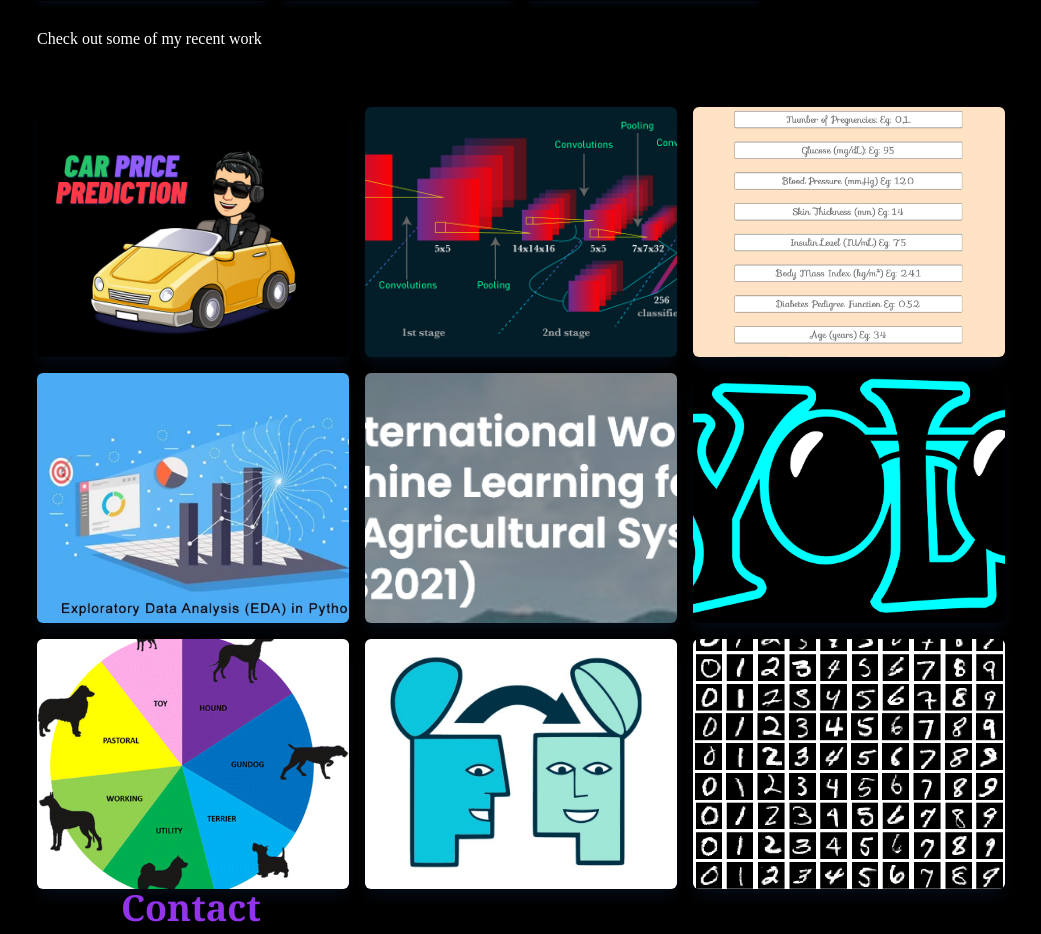
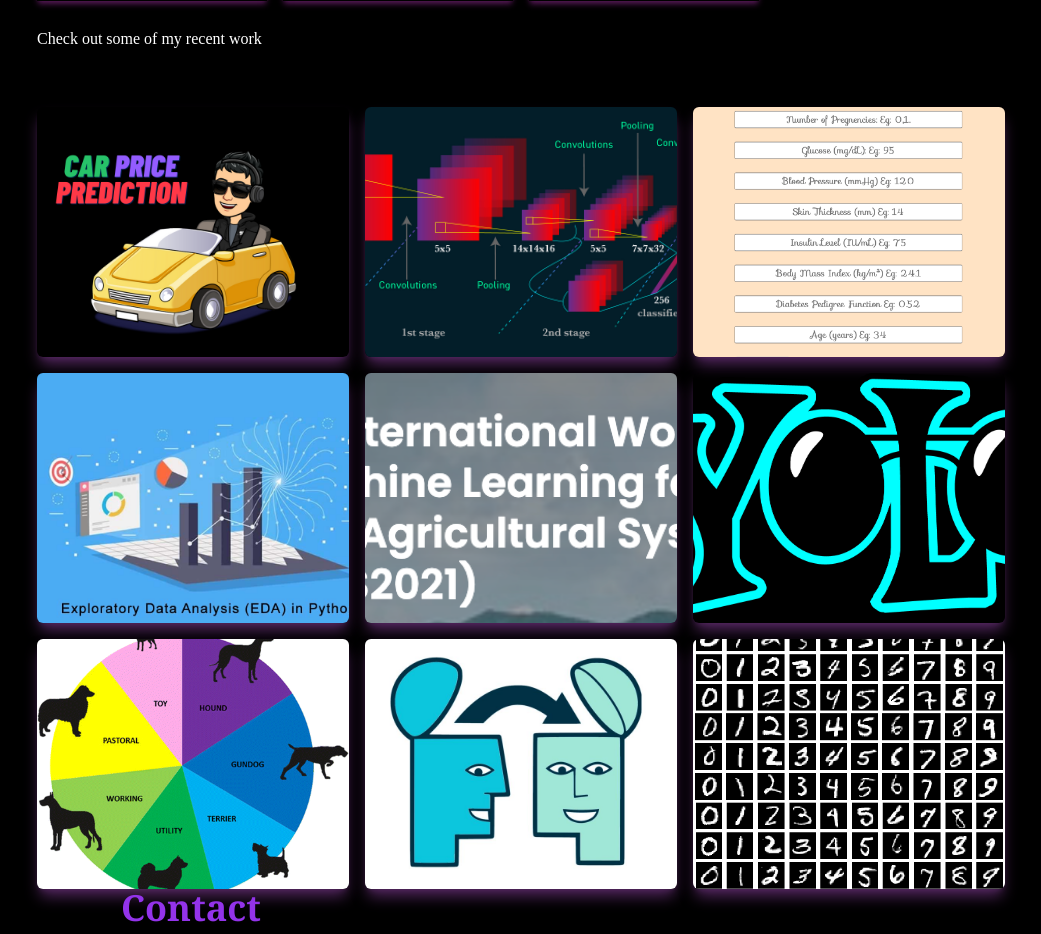
Before and after one commit to AbnormalDistribution99/my_Portfolio_main, a React (Create React App) app: page / in a window 1280 px wide. Shown: the part 1758-2692 px from the top of the page, without its empty margins (119-1160 px from the left). Built offline with nearby package versions, Linux system fonts and the light colour scheme.

Commit message:
quick_changes

```diff
--- a/src/components/Skills.jsx
+++ b/src/components/Skills.jsx
@@ -29,63 +29,63 @@ const Skills = () => {
                 </p>
             </div>
                 <div className='w-full grid grid-cols-4 sm:grid-cols-4 gap-4 text-center py-8'>
-                    <div className='shadow-md shadow-[#040c16] hover:scale-110 duration-500'>
+                    <div className='shadow-md shadow-[#501750] hover:scale-110 duration-500'>
                         <img className='w-20 mx-auto' src={AWS} alt='AWS Icon'/>
                         <p className='my-4 text-green-400'>AWS</p>
                     </div>
-                    <div className='shadow-md shadow-[#040c16] hover:scale-110 duration-500'>
+                    <div className='shadow-md shadow-[#501750] hover:scale-110 duration-500'>
                         <img className='w-20 mx-auto' src={Keras} alt='Keras Icon'/>
                         <p className='my-4 text-green-400'>Keras</p>
                     </div>
-                    <div className='shadow-md shadow-[#040c16] hover:scale-110 duration-500'>
+                    <div className='shadow-md shadow-[#501750] hover:scale-110 duration-500'>
                         <img className='w-20 mx-auto' src={Numpy} alt='Numpy Icon'/>
                         <p className='my-4 text-green-400'>Numpy</p>
                     </div>
-                    <div className='shadow-md shadow-[#040c16] hover:scale-110 duration-500'>
+                    <div className='shadow-md shadow-[#501750] hover:scale-110 duration-500'>
                         <img className='w-20 mx-auto' src={Opencv} alt='Opencv Icon'/>
                         <p className='my-4 text-green-400'>Opencv</p>
                     </div>
-                    <div className='shadow-md shadow-[#040c16] hover:scale-110 duration-500'>
+                    <div className='shadow-md shadow-[#501750] hover:scale-110 duration-500'>
                         <img className='w-20 mx-auto' src={Pandas} alt='Pandas Icon'/>
                         <p className='my-4 text-green-400'>Pandas</p>
                     </div>
-                    <div className='shadow-md shadow-[#040c16] hover:scale-110 duration-500'>
+                    <div className='shadow-md shadow-[#501750] hover:scale-110 duration-500'>
                         <img className='w-20 mx-auto' src={Pytorch} alt='Pytorch Icon'/>
                         <p className='my-4 text-green-400'>Pytorch</p>
                     </div>
-                    <div className='shadow-md shadow-[#040c16] hover:scale-110 duration-500'>
+                    <div className='shadow-md shadow-[#501750] hover:scale-110 duration-500'>
                         <img className='w-20 mx-auto' src={Seaborn} alt='Seaborn Icon'/>
                         <p className='my-4 text-green-400'>Seaborn</p>
                     </div>
-                    <div className='shadow-md shadow-[#040c16] hover:scale-110 duration-500'>
+                    <div className='shadow-md shadow-[#501750] hover:scale-110 duration-500'>
                         <img className='w-20 mx-auto' src={Sklearn} alt='Sklearn Icon'/>
                         <p className='my-4 text-green-400'>Sklearn</p>
                     </div>
-                    <div className='shadow-md shadow-[#040c16] hover:scale-110 duration-500'>
+                    <div className='shadow-md shadow-[#501750] hover:scale-110 duration-500'>
                         <img className='w-20 mx-auto' src={Tensorflow} alt='Tensorflow Icon'/>
                         <p className='my-4 text-green-400'>Tensorflow</p>
                     </div>
-                    <div className='shadow-md shadow-[#040c16] hover:scale-110 duration-500'>
+                    <div className='shadow-md shadow-[#501750] hover:scale-110 duration-500'>
                         <img className='w-20 mx-auto' src={SQL} alt='SQL Icon'/>
                         <p className='my-4 text-green-400'>SQL</p>
                     </div>
-                    <div className='shadow-md shadow-[#040c16] hover:scale-110 duration-500'>
+                    <div className='shadow-md shadow-[#501750] hover:scale-110 duration-500'>
                         <img className='w-20 mx-auto' src={Python} alt='Python Icon'/>
                         <p className='my-4 text-green-400'>Python</p>
                     </div>
-                    <div className='shadow-md shadow-[#040c16] hover:scale-110 duration-500'>
+                    <div className='shadow-md shadow-[#501750] hover:scale-110 duration-500'>
                         <img className='w-20 mx-auto' src={Jupyter} alt='Jupyter Icon'/>
                         <p className='my-4 text-green-400'>Jupyter Notebook</p>
                     </div>
-                    <div className='shadow-md shadow-[#040c16] hover:scale-110 duration-500'>
+                    <div className='shadow-md shadow-[#501750] hover:scale-110 duration-500'>
                         <img className='w-20 mx-auto' src={JavaScript} alt='JavaScript Icon'/>
                         <p className='my-4 text-green-400'>JavaScript</p>
                     </div>
-                    <div className='shadow-md shadow-[#040c16] hover:scale-110 duration-500'>
+                    <div className='shadow-md shadow-[#501750] hover:scale-110 duration-500'>
                         <img className='w-20 mx-auto' src={ReactJS} alt='ReactJS Icon'/>
                         <p className='my-4 text-green-400'>React JS</p>
                     </div>
-                    <div className='shadow-md shadow-[#040c16] hover:scale-110 duration-500'>
+                    <div className='shadow-md shadow-[#501750] hover:scale-110 duration-500'>
                         <img className='w-20 mx-auto' src={PowerBI} alt='PowerBI Icon'/>
                         <p className='my-4 text-green-400'>Power BI</p>
                     </div>
--- a/src/components/Work.jsx
+++ b/src/components/Work.jsx
@@ -25,10 +25,10 @@ const Work = () => {
             {/* Grid Item */}
           <div
             style={{ backgroundImage: `url(${CarPrice})` }}
-            className='shadow-lg shadow-[#040c16] group container rounded-md flex justify-center items-center mx-auto content-div'
+            className='shadow-lg shadow-[#52265e] group container rounded-md flex justify-center items-center mx-auto content-div'
           >
             {/* Hover Effects */}
-           <div className='opacity-0 group-hover:opacity-100'>
+           <div className='opacity-0 group hover:opacity-100'>
               <span className='text-center rounded-lg px-4 py-3 m-2 bg-white text-purple-600 font-bold text-lg'>
                 Car Price Prediction
               </span>
@@ -46,7 +46,7 @@ const Work = () => {
 
           <div
             style={{ backgroundImage: `url(${CNN})` }}
-            className='shadow-lg shadow-[#040c16] group container rounded-md flex justify-center items-center mx-auto content-div'
+            className='shadow-lg shadow-[#52265e] group container rounded-md flex justify-center items-center mx-auto content-div'
           >
             {/* Hover Effects */}
             <div className='opacity-0 group-hover:opacity-100'>
@@ -66,7 +66,7 @@ const Work = () => {
             {/* Grid Item */}
           <div
             style={{ backgroundImage: `url(${DiabetesPrediction})` }}
-            className='shadow-lg shadow-[#040c16] group container rounded-md flex justify-center items-center mx-auto content-div'
+            className='shadow-lg shadow-[#52265e] group container rounded-md flex justify-center items-center mx-auto content-div'
           >
             {/* Hover Effects */}
             <div className='opacity-0 group-hover:opacity-100'>
@@ -91,7 +91,7 @@ const Work = () => {
           {/* Grid Item */}
           <div
             style={{ backgroundImage: `url(${EDA})` }}
-            className='shadow-lg shadow-[#040c16] group container rounded-md flex justify-center items-center mx-auto content-div'
+            className='shadow-lg shadow-[#52265e] group container rounded-md flex justify-center items-center mx-auto content-div'
           >
             {/* Hover Effects */}
             <div className='opacity-0 group-hover:opacity-100'>
@@ -111,7 +111,7 @@ const Work = () => {
             {/* Grid Item */}
           <div
             style={{ backgroundImage: `url(${MLCAS})` }}
-            className='shadow-lg shadow-[#040c16] group container rounded-md flex justify-center items-center mx-auto content-div'
+            className='shadow-lg shadow-[#52265e] group container rounded-md flex justify-center items-center mx-auto content-div'
           >
             {/* Hover Effects */}
             <div className='opacity-0 group-hover:opacity-100'>
@@ -136,7 +136,7 @@ const Work = () => {
              {/* Grid Item */}
         <div
             style={{ backgroundImage: `url(${YOLO})` }}
-            className='shadow-lg shadow-[#040c16] group container rounded-md flex justify-center items-center mx-auto content-div'
+            className='shadow-lg shadow-[#52265e] group container rounded-md flex justify-center items-center mx-auto content-div'
             >
             {/* Hover Effects */}
             <div className='opacity-0 group-hover:opacity-100'>
@@ -156,7 +156,7 @@ const Work = () => {
          {/* Grid Item */}
           <div
             style={{ backgroundImage: `url(${DogClassification})` }}
-            className='shadow-lg shadow-[#040c16] group container rounded-md flex justify-center items-center mx-auto content-div'
+            className='shadow-lg shadow-[#52265e] group container rounded-md flex justify-center items-center mx-auto content-div'
           >
             {/* Hover Effects */}
             <div className='opacity-0 group-hover:opacity-100'>
@@ -176,7 +176,7 @@ const Work = () => {
             {/* Grid Items */}
           <div
             style={{ backgroundImage: `url(${TransferLearning})` }}
-            className='shadow-lg shadow-[#040c16] group container rounded-md flex justify-center items-center mx-auto content-div'
+            className='shadow-lg shadow-[#52265e] group container rounded-md flex justify-center items-center mx-auto content-div'
             >
             {/* Hover Effects */}
             <div className='opacity-0 group-hover:opacity-100'>
@@ -195,7 +195,7 @@ const Work = () => {
         {/* Grid Item */}
         <div
             style={{ backgroundImage: `url(${GansMNIST})` }}
-            className='shadow-lg shadow-[#040c16] group container rounded-md flex justify-center items-center mx-auto content-div'
+            className='shadow-lg shadow-[#52265e] group container rounded-md flex justify-center items-center mx-auto content-div'
           >
             {/* Hover Effects */}
             <div className='opacity-0 group-hover:opacity-100'>
--- a/src/index.css
+++ b/src/index.css
@@ -23,8 +23,8 @@
 
 .content-div:hover {
   background-image: linear-gradient(
-    to right,
+    to left,
     rgba(112, 157, 255, 0.8),
     hsla(242, 74%, 61%, 0.8),
-  ) !important;
+  );
 }
```
